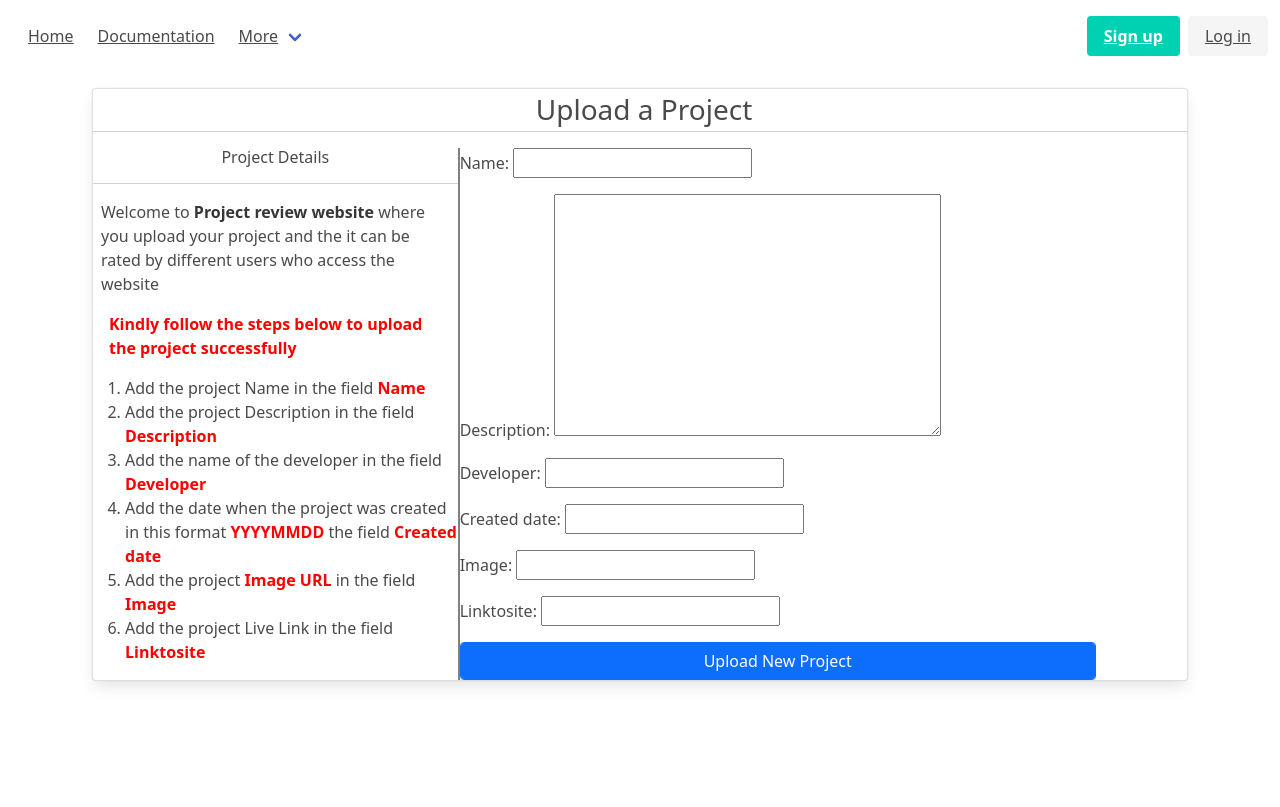
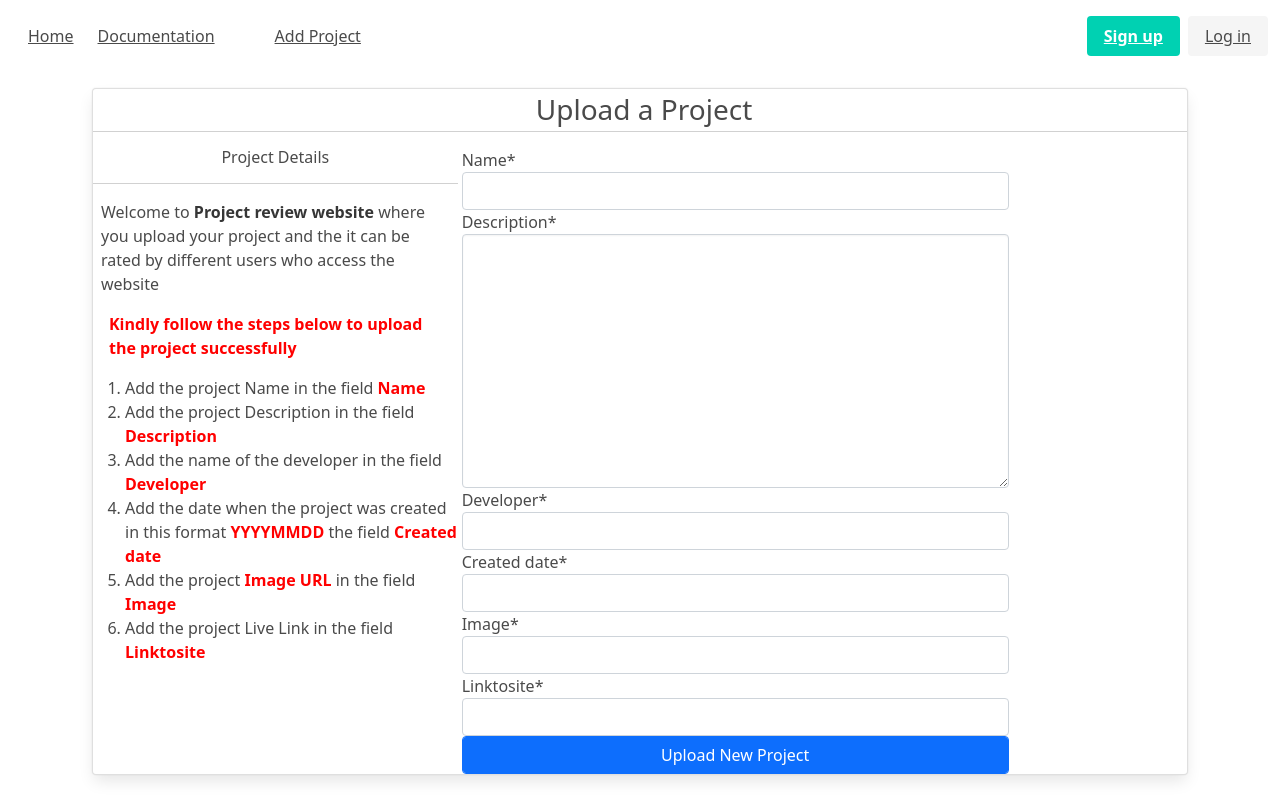
Before and after one commit to JoeGakumo21/Awwards-App-project, a Django app: page /addproject/ in a window 1280 px wide. Before the commit the page ends 687 px from the top, so only its background shows below. Run offline with Django 3.2, Linux system fonts and the light colour scheme; some libraries are stand-ins or nearby versions.

Commit message:
add an edit and crispy-form to the website

```diff
--- a/Appreview/settings.py
+++ b/Appreview/settings.py
@@ -38,6 +38,8 @@ INSTALLED_APPS = [
     'django.contrib.messages',
     'django.contrib.staticfiles',
     'main',
+    'crispy_forms',
+    'bootstrap5',
 ]
 
 MIDDLEWARE = [
@@ -128,3 +130,5 @@ STATIC_URL = '/static/'
 # https://docs.djangoproject.com/en/3.2/ref/settings/#default-auto-field
 
 DEFAULT_AUTO_FIELD = 'django.db.models.BigAutoField'
+
+CRISPY_TEMPLATE_PACK= 'bootstrap4'
--- a/main/templates/main/addproject.html
+++ b/main/templates/main/addproject.html
@@ -1,4 +1,6 @@
 {% extends 'main/base.html' %}
+<!-- adding bootstrap5 crispy froms here -->
+{% load crispy_forms_tags %}
 
 {% block content %}
 <link href="https://fonts.googleapis.com/css2?family=Nunito+Sans:wght@400;600;800&display=swap" rel="stylesheet">
@@ -28,11 +30,11 @@
                     <li>Add the project Live Link in the field <strong style="color: red;">Linktosite</strong></li>
                 </ol>
             </div>
-        <div class="col-md-7" style="border-left:2px solid grey; margin-right: 5px;">
+        <div class="col-md-6 ml-1">
 
         <form action="" method="POST">
             {% csrf_token %}
-            {{form.as_p}}
+            {{form | crispy }}
             <input type="submit" name="" id="" class="btn btn-small-primary btn-primary form-control" value="Upload New Project">
 
         </form>
--- a/main/templates/main/base.html
+++ b/main/templates/main/base.html
@@ -36,26 +36,10 @@
               Documentation
             </a>
 
-            <div class="navbar-item has-dropdown is-hoverable">
-              <a class="navbar-link">
-                More
+            <div class="navbar-item ">
+              <a class="navbar-item">
+                <a href="{% url 'main:add_project' %}" class="navbar-item">Add Project</a>
               </a>
-
-              <div class="navbar-dropdown">
-                <a class="navbar-item">
-                  About
-                </a>
-                <a class="navbar-item">
-                  Jobs
-                </a>
-                <a class="navbar-item">
-                  Contact
-                </a>
-                <hr class="navbar-divider">
-                <a class="navbar-item">
-                  Report an issue
-                </a>
-              </div>
             </div>
           </div>
 
--- a/main/templates/main/details.html
+++ b/main/templates/main/details.html
@@ -32,8 +32,9 @@
             <span><a href="{{project.linktosite}}">Access the site</a></span></p>
             <p class="card-text"><small class="text"><span  style="font-weight: 800;font-size: 20px;">Created on :</span>{{project.created_date}}</small></p>
             <p class="card-text"><small class="text"><span  style="font-weight: 800;font-size: 20px;">Averange Rating Project:</span> {{project.averangeRating}}</small></p>
+            <a href="{% url 'main:home' %}" class="btn btn-success">All Project</a>
             <a href="{% url 'main:edit_project' project.id %}" class="btn btn-warning">Edit Project</a>
-            <a href="{% url 'main:home' %}" class="btn btn-success">All Project</a>
+            <a href="{% url 'main:deleteproject' project.id %}" class="btn btn-danger">Delete Project</a>
             </div>
         </div>
         </div>
--- a/main/urls.py
+++ b/main/urls.py
@@ -7,5 +7,6 @@ urlpatterns = [
     path('',views.home, name="home"),
     path('details/<int:id>/', views.detail, name="detail"),
     path('addproject/',views.add_project , name="add_project"),
-    path('editproject/<int:id>/',views.edit_project, name="edit_project")
+    path('editproject/<int:id>/',views.edit_project, name="edit_project"),
+    path('deleteproject/<int:id>/', views.deleteproject, name="deleteproject"),
 ]
--- a/main/views.py
+++ b/main/views.py
@@ -47,3 +47,10 @@ def edit_project(request, id):
     else:
         form=UploadProjectForm(instance=individualproject)
     return render(request,'main/addproject.html',{"form":form})
+
+
+# function for deleting the project
+def deleteproject(request, id):
+    projectname=Award.objects.get(id=id)
+    projectname.delete()
+    return redirect("main:home")
```
